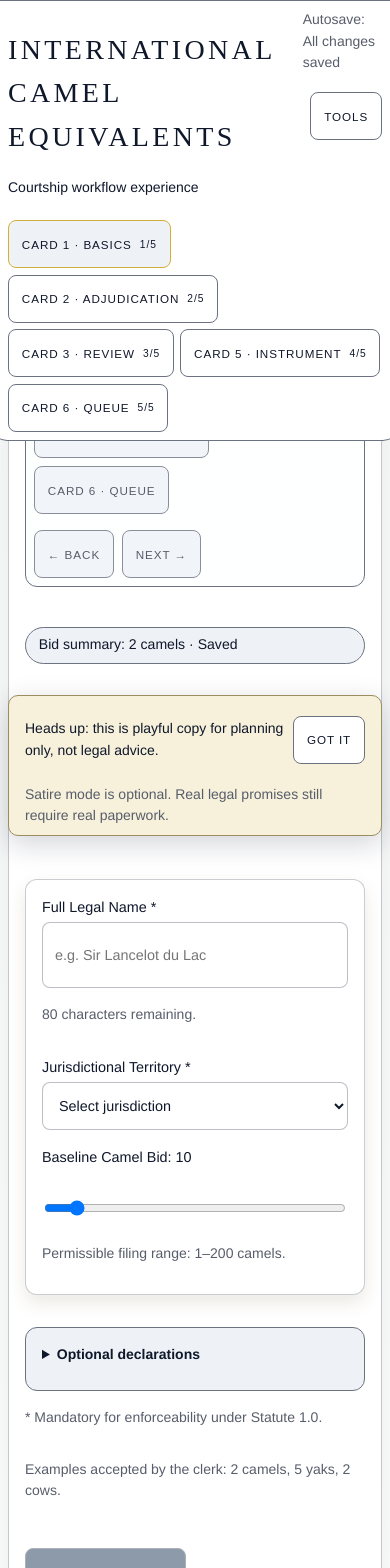
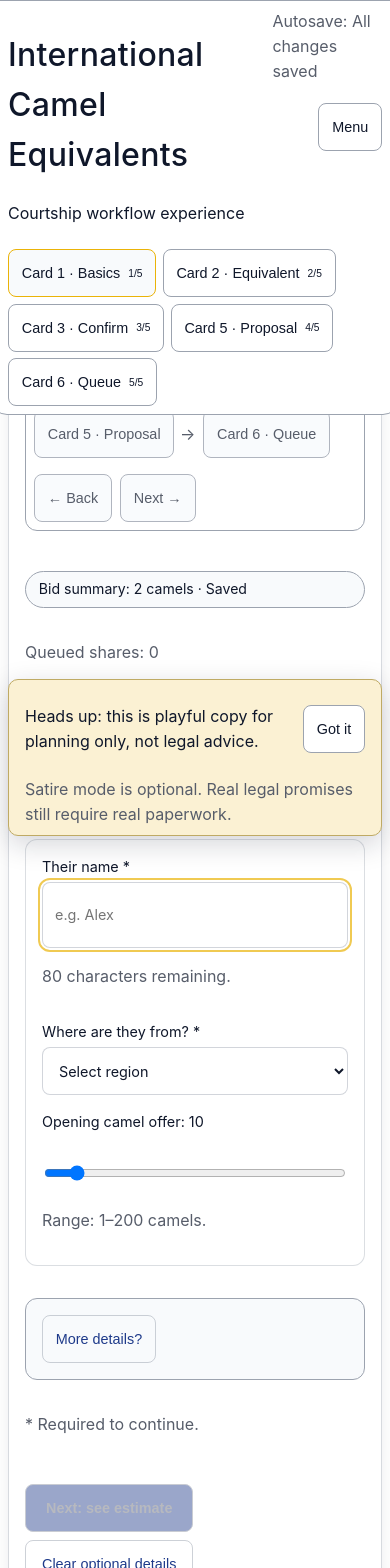
Before and after one commit to dmeehan45/international-camel-equivalents, a React (Vite) app: page / in a window 390 px wide. Shown: the top 1568 px of the page. Built offline with nearby package versions, Linux system fonts and the light colour scheme.

Commit message:
Simplify card flow UX for mobile with optional detail drawers

```diff
--- a/src/App.tsx
+++ b/src/App.tsx
@@ -302,7 +302,7 @@ function Stepper({ step, flowContext, onChange }: { step: FlowStepId; flowContex
 
   return (
     <div className="stepper-wrap">
-      <div className="stepper" aria-label="Workflow phases">
+      <div className="stepper" aria-label="Workflow cards">
         {steps.map((item, index) => {
           const status = index < currentIndex ? 'completed' : index === currentIndex ? 'current' : 'upcoming';
           return (
@@ -333,10 +333,10 @@ function FixedShellHeader({ state, dispatch, draftSaved }: { state: State; dispa
         </div>
         <div className="fixed-header-actions">
           <p className="helper">Autosave: {draftSaved ? 'All changes saved' : 'Saving changes…'}</p>
-          <button onClick={() => dispatch({ type: 'toggleTools' })}>Tools</button>
+          <button onClick={() => dispatch({ type: 'toggleTools' })}>Menu</button>
         </div>
       </div>
-      <nav className="phase-progress" aria-label="Wizard phase progress">
+      <nav className="phase-progress" aria-label="Card progress">
         {flowSteps.map((flowStep, index) => (
           <button
             key={flowStep}
@@ -771,12 +771,12 @@ function ArchiveView({ state, dispatch }: { state: State; dispatch: Dispatch<Act
   );
 }
 
-function ToolsDrawer({ state, dispatch, themeMode, setThemeMode }: { state: State; dispatch: Dispatch<Action>; themeMode: 'light' | 'dark' | 'system'; setThemeMode: (value: 'light' | 'dark' | 'system') => void }) {
+function ToolsDrawer({ state, dispatch }: { state: State; dispatch: Dispatch<Action> }) {
   const filtered = useMemo(() => filterReferenceProxies(state.mergedProxies, state.referenceFilters), [state.mergedProxies, state.referenceFilters]);
   return (
     <>
       <aside className={state.toolsOpen ? 'tools open desktop-tools' : 'tools desktop-tools'}>
-        <h3>Tools</h3>
+        <h3>Menu</h3>
         <details open className="tools-panel">
           <summary>Navigation</summary>
           <button onClick={() => dispatch({ type: 'setRootTab', value: 'flow' })}>Courtship Flow</button>
@@ -786,18 +786,8 @@ function ToolsDrawer({ state, dispatch, themeMode, setThemeMode }: { state: Stat
         </details>
         <details className="tools-panel">
           <summary>Side Quests</summary>
-          <p className="helper">Optional modules now open from Phase 4 docket cards.</p>
-          <button onClick={() => { dispatch({ type: 'setRootTab', value: 'flow' }); dispatch({ type: 'setFlowStep', value: 'card6-queue' }); }}>Go to Phase 4 modules</button>
-        </details>
-        <details className="tools-panel">
-          <summary>Theme</summary>
-          <label>Display mode
-            <select className="ccc-input" value={themeMode} onChange={(e) => setThemeMode(e.target.value as 'light' | 'dark' | 'system')}>
-              <option value="system">System</option>
-              <option value="light">Light</option>
-              <option value="dark">Dark</option>
-            </select>
-          </label>
+          <p className="helper">Optional modules now open from the queue card.</p>
+          <button onClick={() => { dispatch({ type: 'setRootTab', value: 'flow' }); dispatch({ type: 'setFlowStep', value: 'card6-queue' }); }}>Go to queue modules</button>
         </details>
         <details className="tools-panel">
           <summary>Accessibility</summary>
@@ -808,11 +798,11 @@ function ToolsDrawer({ state, dispatch, themeMode, setThemeMode }: { state: Stat
         </details>
         <details className="tools-panel">
           <summary>Library snapshot ({filtered.length})</summary>
-          <p className="helper">Use Library tab from this drawer for full search and generator.</p>
+          <p className="helper">Use Library for full search and generator tools.</p>
         </details>
       </aside>
       <section className={state.toolsOpen ? 'tools open mobile-tools' : 'tools mobile-tools'}>
-        <h3>Tools</h3>
+        <h3>Menu</h3>
       </section>
     </>
   );
@@ -824,10 +814,6 @@ function AppShell() {
   const [state, dispatch] = useReducer(reducer, undefined, buildInitialState);
   const [draftSaved, setDraftSaved] = useState(true);
   const [showDisclaimerToast, setShowDisclaimerToast] = useState(false);
-  const [themeMode, setThemeMode] = useState<'light' | 'dark' | 'system'>(() => {
-    const stored = globalThis.localStorage?.getItem('icea-theme-mode');
-    return stored === 'light' || stored === 'dark' || stored === 'system' ? stored : 'system';
-  });
 
   const legalPage = {
     '/fine-print': { title: 'Fine Print', summary: 'All obligations are subject to weather, whim, and committee interpretation.' },
@@ -849,11 +835,8 @@ function AppShell() {
 
 
   useEffect(() => {
-    globalThis.localStorage?.setItem('icea-theme-mode', themeMode);
-    const prefersDark = globalThis.matchMedia?.('(prefers-color-scheme: dark)').matches;
-    const resolved = themeMode === 'system' ? (prefersDark ? 'dark' : 'light') : themeMode;
-    document.documentElement.setAttribute('data-theme', resolved);
-  }, [themeMode]);
+    document.documentElement.setAttribute('data-theme', 'light');
+  }, []);
 
   useEffect(() => {
     const root = document.documentElement;
@@ -925,7 +908,7 @@ function AppShell() {
         </details>
       </footer>
 
-      <ToolsDrawer state={state} dispatch={dispatch} themeMode={themeMode} setThemeMode={setThemeMode} />
+      <ToolsDrawer state={state} dispatch={dispatch} />
     </main>
   );
 }
--- a/src/app.css
+++ b/src/app.css
@@ -21,14 +21,8 @@ body {
   margin: 0;
   background: var(--ccc-soft-floral-fade);
   color: var(--text-main);
-  font-size: 14px;
+  font-size: 16px;
   line-height: 1.55;
-}
-
-@media (min-width: 768px) {
-  body {
-    font-size: 16px;
-  }
 }
 
 .app-shell {
@@ -114,8 +108,8 @@ body {
 .view-card h2,
 .view-card h3 {
   font-family: var(--font-heading);
-  letter-spacing: 0.12em;
-  text-transform: uppercase;
+  letter-spacing: 0.01em;
+  text-transform: none;
   color: var(--text-main);
   font-weight: 500;
 }
@@ -141,9 +135,9 @@ button {
   color: var(--text-main);
   background: var(--surface-1);
   cursor: pointer;
-  letter-spacing: 0.08em;
-  text-transform: uppercase;
-  font-size: 0.73rem;
+  letter-spacing: 0;
+  text-transform: none;
+  font-size: 0.9rem;
   min-height: 48px;
 }
 
@@ -160,7 +154,7 @@ button {
   border-radius: 18px;
   padding: var(--space-4);
   border: 1px solid color-mix(in srgb, var(--border-muted) 75%, white);
-  box-shadow: 0 18px 38px rgba(77, 88, 82, 0.12);
+  box-shadow: 0 8px 16px rgba(15, 23, 42, 0.08);
 }
 
 .overlay {
@@ -296,6 +290,11 @@ button:disabled,
   background: var(--surface-2);
 }
 
+.mobile-drawer-body {
+  margin-top: var(--space-3);
+}
+
+
 .compare-panel {
   position: sticky;
   bottom: 0;
@@ -343,11 +342,11 @@ button:disabled,
 }
 
 .step-status.completed {
-  background: #dbe5de;
+  background: #dbeafe;
 }
 
 .step-status.current {
-  background: #e7ddd3;
+  background: #fef3c7;
 }
 
 .step-status.upcoming {
@@ -467,7 +466,7 @@ pre {
 
 @media (min-width: 1024px) {
   .grid {
-    grid-template-columns: repeat(auto-fit, minmax(220px, 1fr));
+    grid-template-columns: repeat(2, minmax(0, 1fr));
   }
 }
 
@@ -514,14 +513,14 @@ pre {
 }
 .legal-card,
 .document-preview {
-  background: linear-gradient(180deg, #f7f1df 0%, #efe3c7 100%);
-  border: 1px solid #d5be8b;
+  background: #ffffff;
+  border: 1px solid var(--border-muted);
   border-radius: 12px;
-  box-shadow: inset 0 0 0 1px rgba(255, 255, 255, 0.45), 0 8px 18px rgba(96, 78, 36, 0.12);
+  box-shadow: none;
 }
 
 .document-preview {
-  font-family: "Cormorant Infant", "Times New Roman", Georgia, serif;
+  font-family: var(--ccc-font-body);
   font-size: 1rem;
   line-height: 1.7;
   letter-spacing: 0.01em;
@@ -599,7 +598,7 @@ pre {
 }
 
 .primary-action-bar .cta-secondary {
-  min-height: 44px;
+  min-height: 48px;
   padding: 10px 16px;
 }
 
--- a/src/content/uxCopy.ts
+++ b/src/content/uxCopy.ts
@@ -23,52 +23,52 @@ export const uxCopy = {
   ],
   phases: {
     phase1: {
-      heading: 'Who’s the lucky one?',
-      subtitle: 'Add the basics so we can estimate a fair camel equivalent.',
-      cta: 'See my estimate',
+      heading: 'Start your proposal',
+      subtitle: 'Who is this for? Add the basics and we will suggest an equivalent.',
+      cta: 'Next: see estimate',
       secondaryCta: 'Clear optional details',
-      advancedLabel: 'Optional declarations',
+      advancedLabel: 'Optional details',
       labels: {
-        bidName: 'Full Legal Name *',
-        bidRegion: 'Jurisdictional Territory *',
-        camelQuantity: 'Baseline Camel Bid',
-        warriorStatus: 'Warrior credentials (optional)',
-        hobby: 'Primary avocation (optional)',
-        courtshipYears: 'Courtship duration (optional)',
-        artifact: 'Custodian of enchanted relics (optional)',
-        quirks: 'Supplementary particulars (optional)',
+        bidName: 'Their name *',
+        bidRegion: 'Where are they from? *',
+        camelQuantity: 'Opening camel offer',
+        warriorStatus: 'Warrior skills',
+        hobby: 'Hobby',
+        courtshipYears: 'Years together',
+        artifact: 'Ceremonial artifact',
+        quirks: 'Extra notes',
       },
       placeholders: {
-        bidName: 'e.g. Sir Lancelot du Lac',
-        bidRegion: 'Select jurisdiction',
-        hobby: 'e.g. Arcane sorcery',
-        quirks: 'Limit 140 characters for archival purposes',
+        bidName: 'e.g. Alex',
+        bidRegion: 'Select region',
+        hobby: 'e.g. Falconry',
+        quirks: 'Optional context for your draft',
       },
       helper: {
-        requiredFields: '* Mandatory for enforceability under Statute 1.0.',
-        quantityRange: (min: number, max: number) => `Permissible filing range: ${min}–${max} camels.`,
-        examples: 'Examples accepted by the clerk: 2 camels, 5 yaks, 2 cows.',
+        requiredFields: '* Required to continue.',
+        quantityRange: (min: number, max: number) => `Range: ${min}–${max} camels.`,
+        examples: 'Examples: 2 camels, 5 yaks, 2 cows.',
       },
     },
     phase2: {
-      heading: 'How does this offer compare?',
-      subtitle: 'Review the estimate, tweak settings, and pick your best match.',
+      heading: 'Suggested equivalent',
+      subtitle: 'Looks good? Lock it in. Need tweaks? Open details.',
       advancedLabel: 'Adjustment controls',
-      cta: 'Save this estimate',
-      secondaryCta: 'Reset to my original bid',
-      noResult: 'No estimate yet. Start with the first step.',
+      cta: 'Looks good, lock it in',
+      secondaryCta: 'Reset to original bid',
+      noResult: 'No estimate yet. Start with card 1.',
       compareCta: 'Compare options',
     },
     phase3: {
-      heading: 'Ready to draft your agreement?',
-      subtitle: 'Edit the draft text and finalize when it looks right.',
-      cta: 'Finish and open docket',
+      heading: 'Your official proposal',
+      subtitle: 'Edit, copy, or download your draft when ready.',
+      cta: 'Done: open queue',
     },
     phase4: {
-      heading: 'Need to review past offers?',
-      subtitle: 'Check saved entries, then start a new one anytime.',
+      heading: 'Your proposals',
+      subtitle: 'Review saved entries or start a new one.',
       cta: 'Save to archive',
-      primaryCta: 'Start a new offer',
+      primaryCta: 'New proposal',
       empty: 'No sealed bid on record yet.',
     },
   },
--- a/src/design/theme.css
+++ b/src/design/theme.css
@@ -1,34 +1,21 @@
 :root {
-  --ccc-ivory-mist: #f9fafb;
+  --ccc-ivory-mist: #ffffff;
   --ccc-pearl-white: #ffffff;
-  --ccc-sage-mist: #eef2f7;
-  --ccc-stone-border: #6b7280;
+  --ccc-sage-mist: #f8fafc;
+  --ccc-stone-border: #9ca3af;
   --ccc-eucalyptus-ink: #0f172a;
-  --ccc-charcoal-vow: #001f3f;
-  --ccc-champagne: #d4af37;
+  --ccc-charcoal-vow: #1e3a8a;
+  --ccc-champagne: #eab308;
   --ccc-muted-rose: #6b7280;
   --ccc-success-leaf: #1d4ed8;
   --ccc-error-berry: #ef4444;
   --ccc-card-radius: 12px;
   --ccc-pill-radius: 999px;
   --ccc-button-radius: 8px;
-  --ccc-transition-standard: 300ms;
-  --ccc-soft-floral-fade: linear-gradient(180deg, #f9fafb 0%, #ffffff 100%);
-  --ccc-font-heading: "Times New Roman", Georgia, serif;
-  --ccc-font-body: Helvetica, Arial, sans-serif;
-}
-
-[data-theme='dark'] {
-  --ccc-ivory-mist: #0a0a0a;
-  --ccc-pearl-white: #111827;
-  --ccc-sage-mist: #1f2937;
-  --ccc-stone-border: #94a3b8;
-  --ccc-eucalyptus-ink: #e5e7eb;
-  --ccc-charcoal-vow: #e2e8f0;
-  --ccc-champagne: #d4af37;
-  --ccc-muted-rose: #9ca3af;
-  --ccc-success-leaf: #60a5fa;
-  --ccc-error-berry: #f87171;
+  --ccc-transition-standard: 200ms;
+  --ccc-soft-floral-fade: #ffffff;
+  --ccc-font-heading: Inter, Arial, sans-serif;
+  --ccc-font-body: Inter, Arial, sans-serif;
 }
 
 .ccc-app {
@@ -48,7 +35,7 @@
 .ccc-heading {
   color: var(--ccc-charcoal-vow);
   font-family: var(--ccc-font-heading);
-  letter-spacing: 0.04em;
+  letter-spacing: 0.02em;
 }
 
 .ccc-button-primary {
@@ -62,13 +49,13 @@
   font-weight: 700;
   justify-content: center;
   min-height: 48px;
-  min-width: 44px;
+  min-width: 48px;
   padding: 10px 20px;
   transition: background var(--ccc-transition-standard) ease, box-shadow var(--ccc-transition-standard) ease;
 }
 
 .ccc-button-primary:hover {
-  box-shadow: 0 0 0 2px color-mix(in srgb, var(--ccc-champagne) 70%, transparent);
+  box-shadow: 0 0 0 2px color-mix(in srgb, var(--ccc-champagne) 60%, transparent);
 }
 
 .ccc-button-primary:disabled {
--- a/src/domain/flow.ts
+++ b/src/domain/flow.ts
@@ -23,10 +23,10 @@ const BASE_STEPS: FlowStepId[] = [
 
 export const FLOW_STEP_LABELS: Record<FlowStepId, string> = {
   'card1-basics': 'Card 1 · Basics',
-  'card2-adjudication': 'Card 2 · Adjudication',
-  'card3-review': 'Card 3 · Review',
+  'card2-adjudication': 'Card 2 · Equivalent',
+  'card3-review': 'Card 3 · Confirm',
   'card4-tune': 'Card 4 · Tune (optional)',
-  'card5-instrument': 'Card 5 · Instrument',
+  'card5-instrument': 'Card 5 · Proposal',
   'card6-queue': 'Card 6 · Queue',
 };
 
--- a/src/phases/Phase1Input.tsx
+++ b/src/phases/Phase1Input.tsx
@@ -1,3 +1,4 @@
+import { useState } from 'react';
 import { uxCopy } from '../content/uxCopy';
 import { locationPresets } from '../core/customizer-settings.js';
 import { LegalCard } from '../components/LegalCard';
@@ -37,18 +38,19 @@ type Props = {
 };
 
 export function Phase1Input(props: Props) {
+  const [optionalOpen, setOptionalOpen] = useState(false);
   const bidNameRemaining = FIELD_LIMITS.bidName - props.bidName.length;
   const hobbyRemaining = FIELD_LIMITS.hobby - props.hobby.length;
   const quirksRemaining = FIELD_LIMITS.quirks - props.quirks.length;
 
   return (
     <>
-      <PhaseHeader phaseLabel="Phase 1 of 4" heading={uxCopy.phases.phase1.heading} subtitle={uxCopy.phases.phase1.subtitle} />
+      <PhaseHeader phaseLabel="Card 1 of 6" heading={uxCopy.phases.phase1.heading} subtitle={uxCopy.phases.phase1.subtitle} />
       <LegalCard>
         <div className="grid">
           <label htmlFor="phase1-bid-name" title="Required field">
             {uxCopy.phases.phase1.labels.bidName}
-            <input id="phase1-bid-name" className="ccc-input" value={props.bidName} maxLength={FIELD_LIMITS.bidName} aria-describedby="phase1-bid-name-limit" onChange={(e) => props.setBidName(e.target.value)} placeholder={uxCopy.phases.phase1.placeholders.bidName} />
+            <input id="phase1-bid-name" className="ccc-input" value={props.bidName} maxLength={FIELD_LIMITS.bidName} aria-describedby="phase1-bid-name-limit" onChange={(e) => props.setBidName(e.target.value)} placeholder={uxCopy.phases.phase1.placeholders.bidName} autoFocus />
           </label>
           <p id="phase1-bid-name-limit" className="helper">{bidNameRemaining} characters remaining.</p>
           <label htmlFor="phase1-bid-region" title="Required field">
@@ -65,19 +67,31 @@ export function Phase1Input(props: Props) {
         <p className="helper">{uxCopy.phases.phase1.helper.quantityRange(props.minCamelQuantity, props.maxCamelQuantity)}</p>
       </LegalCard>
 
-      <details className="context-card">
-        <summary>{uxCopy.phases.phase1.advancedLabel}</summary>
-        <div className="context-cards">
-          <details className="context-card"><summary>{uxCopy.phases.phase1.labels.warriorStatus}</summary><label htmlFor="phase1-warrior"><input id="phase1-warrior" type="checkbox" checked={props.isWarrior} onChange={(e) => props.setIsWarrior(e.target.checked)} /> Includes warrior context</label></details>
-          <details className="context-card"><summary>{uxCopy.phases.phase1.labels.hobby}</summary><label htmlFor="phase1-hobby">Hobby<input id="phase1-hobby" className="ccc-input" value={props.hobby} maxLength={FIELD_LIMITS.hobby} aria-describedby="phase1-hobby-limit" onChange={(e) => props.setHobby(e.target.value)} placeholder={uxCopy.phases.phase1.placeholders.hobby} /></label><p id="phase1-hobby-limit" className="helper">{hobbyRemaining} characters remaining.</p></details>
-          <details className="context-card"><summary>{uxCopy.phases.phase1.labels.courtshipYears}</summary><label htmlFor="phase1-courtship-years">Courtship years<input id="phase1-courtship-years" className="ccc-input" type="number" min="0" max="50" value={props.courtshipYears} onChange={(e) => props.setCourtshipYears(Math.min(50, Math.max(0, Number(e.target.value) || 0)))} /></label></details>
-          <details className="context-card"><summary>{uxCopy.phases.phase1.labels.artifact}</summary><label htmlFor="phase1-artifact"><input id="phase1-artifact" type="checkbox" checked={props.hasArtifact} onChange={(e) => props.setHasArtifact(e.target.checked)} /> Includes ceremonial artifact</label></details>
-          <details className="context-card"><summary>{uxCopy.phases.phase1.labels.quirks}</summary><label htmlFor="phase1-quirks">Quirks<textarea id="phase1-quirks" className="ccc-input" value={props.quirks} maxLength={FIELD_LIMITS.quirks} aria-describedby="phase1-quirks-limit" onChange={(e) => props.setQuirks(e.target.value)} placeholder={uxCopy.phases.phase1.placeholders.quirks} /></label><p id="phase1-quirks-limit" className="helper" aria-live="polite">{quirksRemaining} characters remaining.</p>{props.quirks.length >= FIELD_LIMITS.quirks && <p className="error" role="alert">Quirks reached the maximum length.</p>}</details>
-        </div>
-      </details>
+      <div className="results-drawer">
+        <button className="cta-secondary" aria-expanded={optionalOpen} onClick={() => setOptionalOpen((current) => !current)}>
+          {optionalOpen ? 'Hide details' : 'More details?'}
+        </button>
+        {optionalOpen && (
+          <div className="context-cards mobile-drawer-body">
+            <label htmlFor="phase1-warrior"><input id="phase1-warrior" type="checkbox" checked={props.isWarrior} onChange={(e) => props.setIsWarrior(e.target.checked)} /> Warrior skills included</label>
+            <label htmlFor="phase1-hobby">Hobby
+              <input id="phase1-hobby" className="ccc-input" value={props.hobby} maxLength={FIELD_LIMITS.hobby} aria-describedby="phase1-hobby-limit" onChange={(e) => props.setHobby(e.target.value)} placeholder={uxCopy.phases.phase1.placeholders.hobby} />
+            </label>
+            <p id="phase1-hobby-limit" className="helper">{hobbyRemaining} characters remaining.</p>
+            <label htmlFor="phase1-courtship-years">Years together
+              <input id="phase1-courtship-years" className="ccc-input" type="number" min="0" max="50" value={props.courtshipYears} onChange={(e) => props.setCourtshipYears(Math.min(50, Math.max(0, Number(e.target.value) || 0)))} />
+            </label>
+            <label htmlFor="phase1-artifact"><input id="phase1-artifact" type="checkbox" checked={props.hasArtifact} onChange={(e) => props.setHasArtifact(e.target.checked)} /> Ceremonial artifact included</label>
+            <label htmlFor="phase1-quirks">Anything else?
+              <textarea id="phase1-quirks" className="ccc-input" value={props.quirks} maxLength={FIELD_LIMITS.quirks} aria-describedby="phase1-quirks-limit" onChange={(e) => props.setQuirks(e.target.value)} placeholder={uxCopy.phases.phase1.placeholders.quirks} />
+            </label>
+            <p id="phase1-quirks-limit" className="helper" aria-live="polite">{quirksRemaining} characters remaining.</p>
+            {props.quirks.length >= FIELD_LIMITS.quirks && <p className="error" role="alert">Notes reached the maximum length.</p>}
+          </div>
+        )}
+      </div>
 
       <p className="helper">{uxCopy.phases.phase1.helper.requiredFields}</p>
-      <p className="helper">{uxCopy.phases.phase1.helper.examples}</p>
       <PrimaryActionBar
         primary={{ label: uxCopy.phases.phase1.cta, onClick: props.onCalculate, disabled: !props.canCalculateIce }}
         secondary={[{ label: uxCopy.phases.phase1.secondaryCta, onClick: props.onResetOptional }]}
--- a/src/phases/Phase3Instrument.tsx
+++ b/src/phases/Phase3Instrument.tsx
@@ -1,3 +1,4 @@
+import { useState } from 'react';
 import { uxCopy } from '../content/uxCopy';
 import { ErrorMessage } from '../components/ErrorMessage';
 import { LegalCard } from '../components/LegalCard';
@@ -19,14 +20,16 @@ type Props = {
 };
 
 export function Phase3Instrument(props: Props) {
+  const [draftToolsOpen, setDraftToolsOpen] = useState(false);
+  const [exportOpen, setExportOpen] = useState(false);
   const messageRemaining = INSTRUMENT_TEXT_LIMIT - props.state.formalizer.message.length;
 
   return (
     <>
-      <PhaseHeader phaseLabel="Phase 3 of 4" heading={uxCopy.phases.phase3.heading} subtitle={uxCopy.phases.phase3.subtitle} />
+      <PhaseHeader phaseLabel="Card 5 of 6" heading={uxCopy.phases.phase3.heading} subtitle={uxCopy.phases.phase3.subtitle} />
       <LegalCard>
         <label htmlFor="phase3-instrument-text">
-          Instrument text
+          Proposal text
           <textarea
             id="phase3-instrument-text"
             className="ccc-input"
@@ -35,23 +38,31 @@ export function Phase3Instrument(props: Props) {
             maxLength={INSTRUMENT_TEXT_LIMIT}
             aria-describedby="phase3-instrument-limit"
             onChange={(e) => props.dispatch({ type: 'setFormalizerField', field: 'message', value: e.target.value })}
-            placeholder="Instrument text will be drafted automatically with editable placeholders."
+            placeholder="Your proposal text appears here."
           />
         </label>
         <p id="phase3-instrument-limit" className="helper" aria-live="polite">{messageRemaining} characters remaining.</p>
-        {props.state.formalizer.message.length >= INSTRUMENT_TEXT_LIMIT && <p className="error" role="alert">Instrument text reached the maximum length.</p>}
+        {props.state.formalizer.message.length >= INSTRUMENT_TEXT_LIMIT && <p className="error" role="alert">Text reached the maximum length.</p>}
       </LegalCard>
 
-      <details className="context-card">
-        <summary>Draft controls</summary>
-        <div className="grid">
+      <div className="results-drawer">
+        <button className="cta-secondary" aria-expanded={draftToolsOpen} onClick={() => setDraftToolsOpen((current) => !current)}>
+          {draftToolsOpen ? 'Hide draft tools' : 'More details?'}
+        </button>
+        {draftToolsOpen && (
+          <div className="grid mobile-drawer-body">
             <label htmlFor="phase3-template">Template<select id="phase3-template" className="ccc-input" value={props.state.formalizer.template} onChange={(e) => props.dispatch({ type: 'setFormalizerField', field: 'template', value: e.target.value })}>{props.templates.map((template) => <option key={template} value={template}>{template}</option>)}</select></label>
             <button className="cta-secondary" onClick={props.generateMessage}>Refresh draft</button>
           </div>
-      </details>
+        )}
+      </div>
 
-      <details className="context-card">
-        <summary>Export options</summary>
+      <div className="results-drawer">
+        <button className="cta-secondary" aria-expanded={exportOpen} onClick={() => setExportOpen((current) => !current)}>
+          {exportOpen ? 'Hide export options' : 'Share and download'}
+        </button>
+        {exportOpen && (
+          <div className="mobile-drawer-body">
             <div className="stepper" role="tablist" aria-label="Export format">
               <button role="tab" aria-selected={props.exportTab === 'text'} className={props.exportTab === 'text' ? 'step active' : 'step'} onClick={() => props.setExportTab('text')}>Text</button>
               <button role="tab" aria-selected={props.exportTab === 'image'} className={props.exportTab === 'image' ? 'step active' : 'step'} onClick={() => props.setExportTab('image')}>Image</button>
@@ -63,7 +74,9 @@ export function Phase3Instrument(props: Props) {
               <button className="cta-secondary" onClick={() => props.runExportAction('download', 'pdf')}>PDF</button>
               <button className="cta-secondary" onClick={() => props.runExportAction('share', 'text')}>Share</button>
             </div>
-      </details>
+          </div>
+        )}
+      </div>
 
       <PrimaryActionBar
         primary={{ label: uxCopy.phases.phase3.cta, onClick: props.onCompleteInstrument }}
```
Also changed, not shown: src/design/tokens.js (+8 -8 lines), src/phases/Phase2Adjudication.tsx (+51 -20 lines), src/phases/Phase4Docket.tsx (+26 -9 lines), 1 other file (tests, documents, lock files or other folders). Lines whose indentation alone changed are shown as unchanged.
